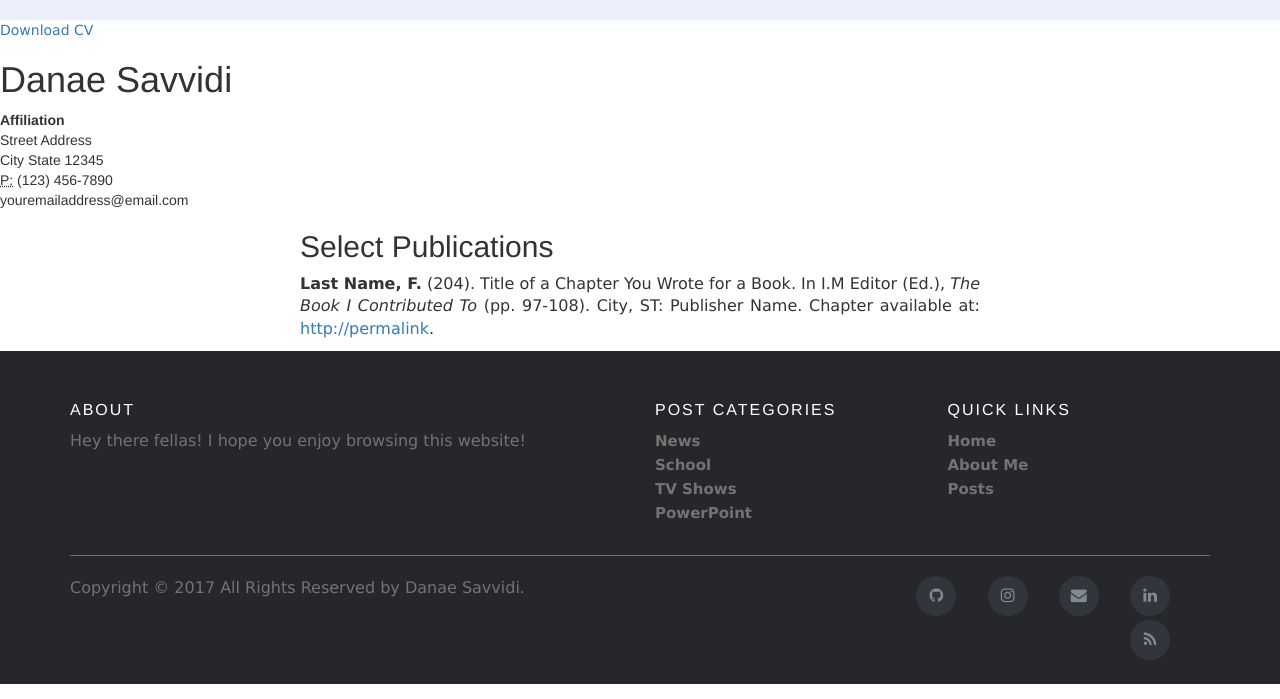
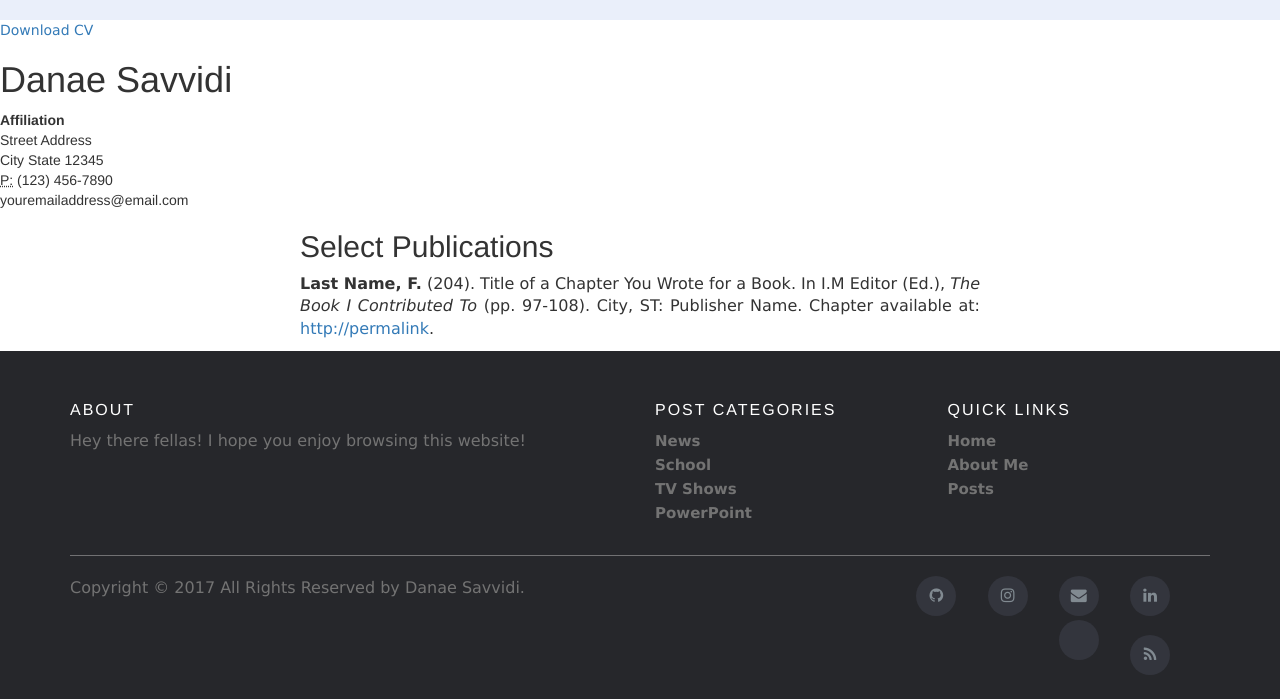
Before and after one commit to danaesav/danaesav.github.io, a Jekyll site: the page built from cv/index.html, in a window 1280 px wide and 1104 px high. Shown: the part 405-1104 px from the top of the window. Built offline with Jekyll 4.4.1, drawn with Linux system fonts in a browser that asks for light colours.

Commit message:
Update footer.html

```diff
--- a/_includes/footer.html
+++ b/_includes/footer.html
@@ -41,6 +41,7 @@
               <li><a class="twitter" href="https://www.instagram.com/danae_savvidi/"><i class="fa fa-instagram"></i></a></li>
               <li><a href="mailto:danaesavvidi@gmail.com"><i class="fa fa-envelope"></i></a></li>
               <li><a class="linkedin" href="https://www.linkedin.com/in/danae-savvidi-03b173163/"><i class="fa fa-linkedin"></i></a></li>
+              <li><a href="https://www.messenger.com"><i class="fab fa-facebook-messenger"></i></a></li>
               <li><a class="rss" href="http://danaesav.github.io/projects/atom.xml"><i class="fa fa-rss"></i></a></li>
             </ul>
           </div>
```
